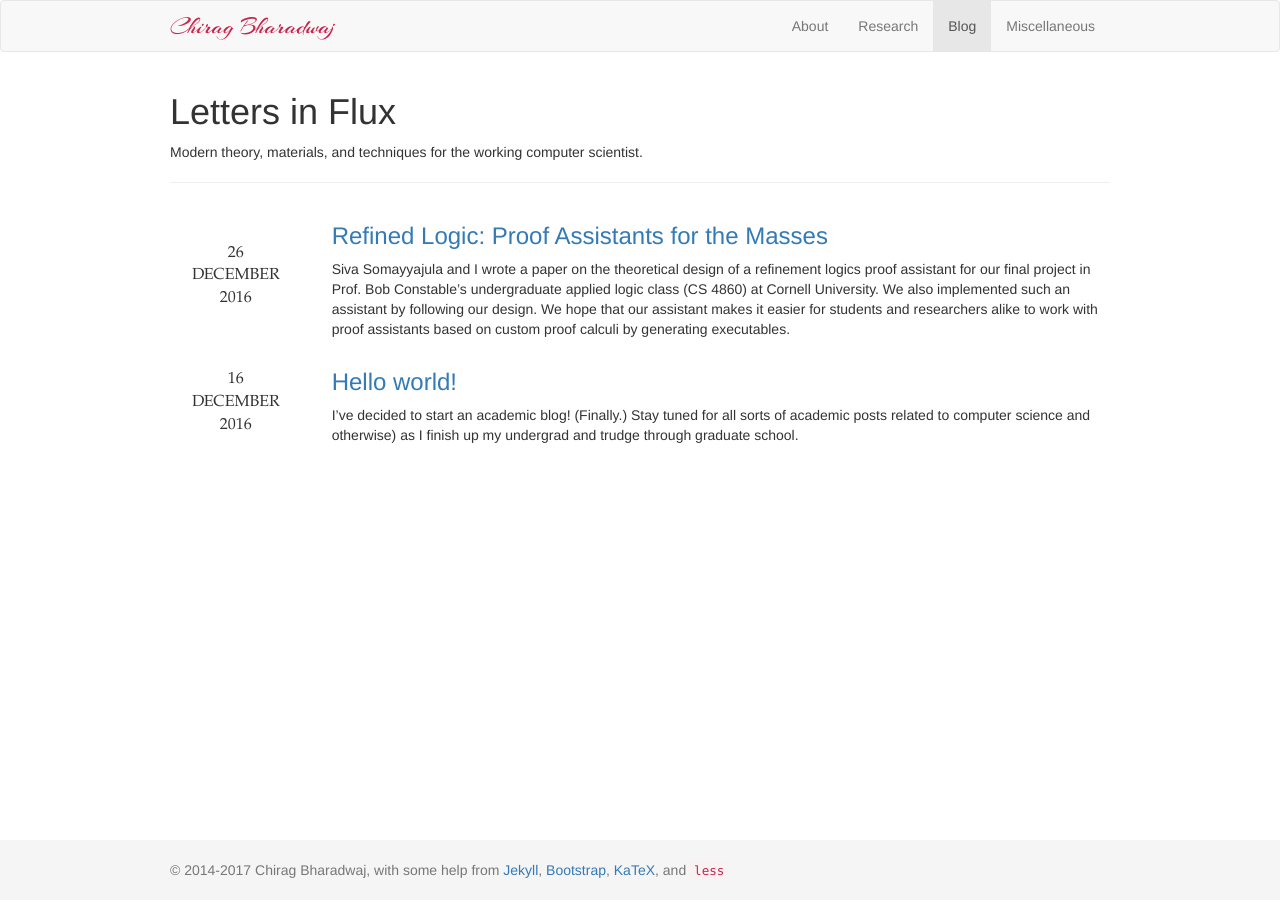
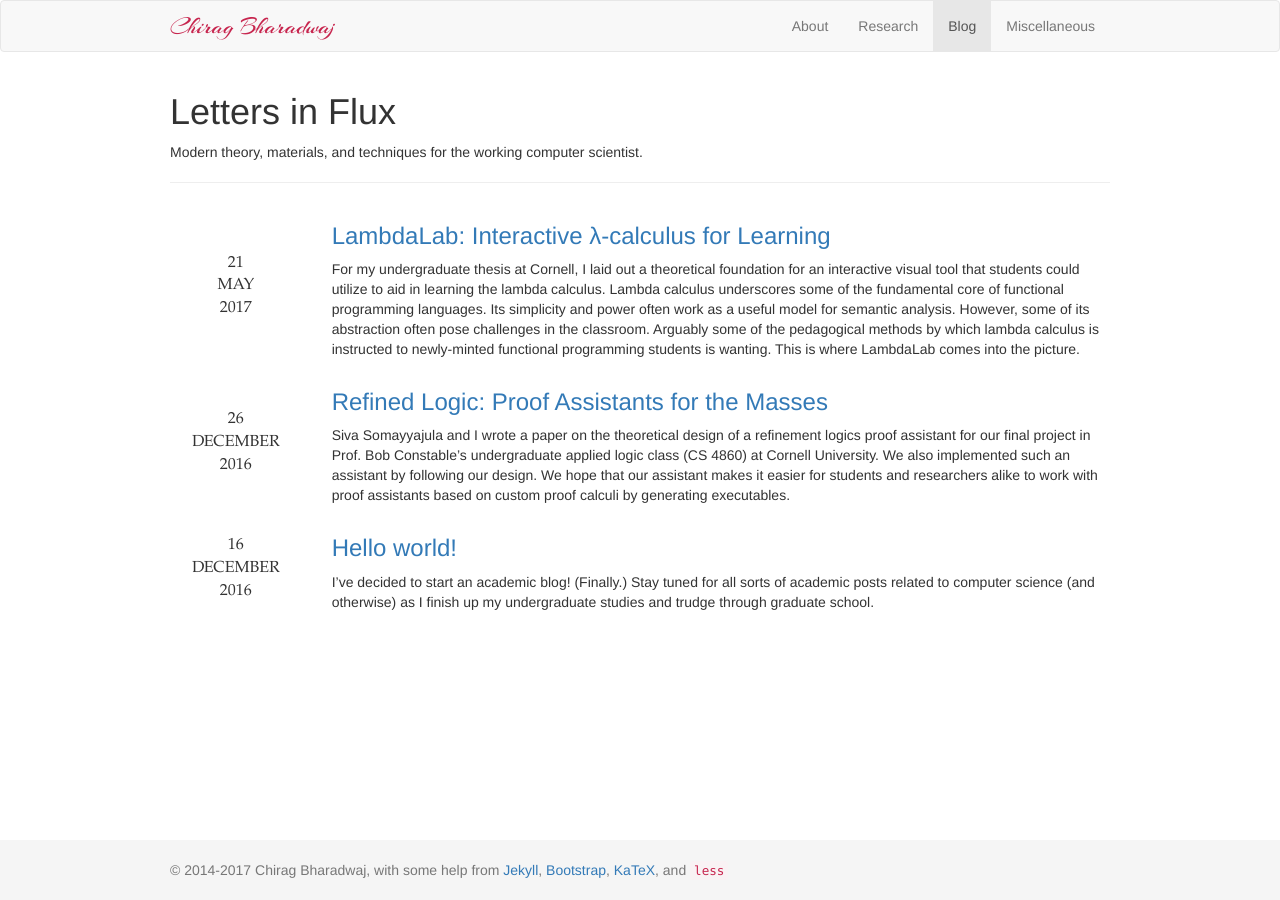
Before and after one commit to chiragbharadwaj/site, a Jekyll site: the page built from blog/index.md, in a window 1280 px wide. Built offline with Jekyll 4.4.1, drawn with Linux system fonts in a browser that asks for light colours; nearby versions of some CDN libraries; library files that are not in the unit come from our copies.

Commit message:
Added thesis to blog, IPA now ready

```diff
--- a/_posts/2016-12-16-hello.md
+++ b/_posts/2016-12-16-hello.md
@@ -3,7 +3,7 @@ title: Hello world!
 kind: article
 layout: post
 excerpt: |
-  I've decided to start an academic blog! (Finally.) Stay tuned for all sorts of academic posts related to computer science and otherwise) as I finish up my undergrad and trudge through graduate school.
+  I've decided to start an academic blog! (Finally.) Stay tuned for all sorts of academic posts related to computer science (and otherwise) as I finish up my undergraduate studies and trudge through graduate school.
 ---
 
 It's taken me a while, but I've finally managed to get this site up and running. Using some pretty helpful (albeit somewhat outdated) [advice][] from my undergraduate advisor, [Adrian Sampson][adrian], I've built this blog-aware site using [Jekyll-Bootstrap-3][jb3], which, despite lacking serious documentation, is admittedly a pretty sweet combination of frameworks once one gets past the learning curve.
--- /dev/null
+++ b/_posts/2017-05-21-undergrad-thesis.md
@@ -0,0 +1,33 @@
+---
+title: "LambdaLab: Interactive &lambda;-calculus for Learning"
+kind: article
+layout: post
+excerpt: |
+  For my undergraduate thesis at Cornell, I laid out a theoretical foundation for an interactive visual tool that students could utilize to aid in learning the lambda calculus. Lambda calculus underscores some of the fundamental core of functional programming languages. Its simplicity and power often work as a useful model for semantic analysis. However, some of its abstraction often pose challenges in the classroom. Arguably some of the pedagogical methods by which lambda calculus is instructed to newly-minted functional programming students is wanting. This is where LambdaLab comes into the picture.
+---
+
+## Motivation
+
+I did research with [Adrian Sampson][adrian] during my final year at Cornell, and among other things, he helped advise my undergraduate thesis. Adrian teaches classes in programming languages at the [undergraduate][ugrad-pl] and [graduate][grad-pl] level at Cornell, so naturally he had noticed some common weaknesses among students. Among those, one of the most prevalent that plagued students was not possessing a deep understanding of how the lambda calculus works.
+
+My thesis, called LambdaLab, focused on finding a way to help students better learn the lambda calculus in the classroom by accommodating different [types of learners][learners]. LambdaLab's goal was to fix issues that students commonly struggled with by providing a step-by-step visualization that they could play with to manipulate the information.
+
+## [Paper][thesis]
+
+The details of LambdaLab can be found in my [undergraduate thesis][thesis], which discusses a hypothetical implementation of this framework as well as a general survey of additional features that could help maximize the pedagogical value of this program.
+
+I discuss various visualization techniques, reduction strategies, and physical cues (including color, shapes, placement, etc.) that could aid students in having a hands-on visuospatial approach to learning the lambda calculus. I proposed a light, feature-minimal product as the base framework, with additional features suggested for further development. Indeed, the penultimate section details **8** useful additions that could significantly engender a deeper understanding of the intricate aspects of the calculus. Most of these features require more than a cursory knowledge of the material, hence the suggestion to make them extensions to the original framework (a choice on the part of the developer).
+
+## [Implementation][lambdalab]
+
+A significant implementation of this framework in [TypeScript][] is still forthcoming. An open-source version in its initial stages can be found [on GitHub][lambdalab].
+
+[adrian]:     www.cs.cornell.edu/~asampson
+[ugrad-pl]:   https://www.cs.cornell.edu/courses/cs4110/2016fa
+[grad-pl]:    https://www.cs.cornell.edu/courses/cs6110/2017sp
+[learners]:   http://www.tecweb.org/styles/gardner.html
+
+[thesis]:     {{site.baseurl}}/media/ugrad-thesis.pdf
+
+[typescript]: https://www.typescriptlang.org/
+[lambdalab]:  https://github.com/sampsyo/lambdalab
```
Also changed, not shown: index.md (+1 -1 lines).
